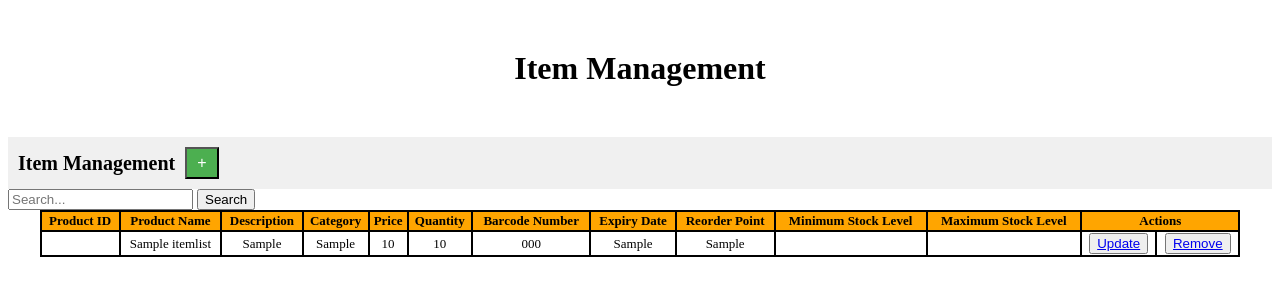
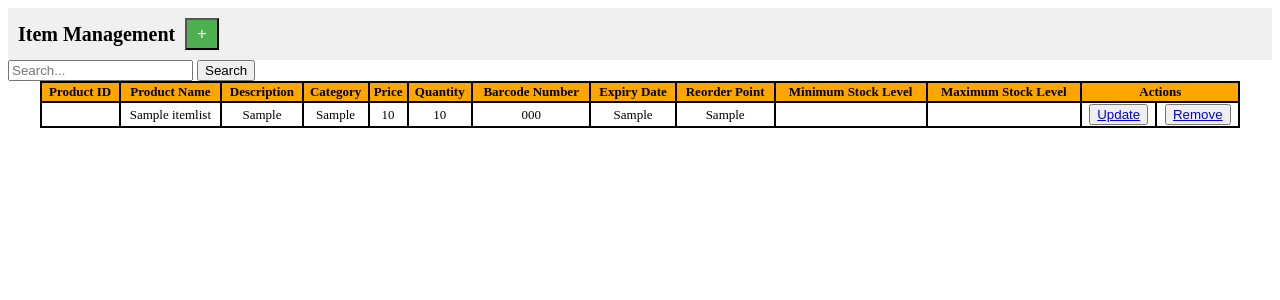
Before and after one commit to ViverIT1/WebBasedPOS, a PHP site: page /itemanage.php in a window 1280 px wide. Shown: the top 300 px of the page. Run offline with PHP 8.4, Linux system fonts and the light colour scheme; tables that the repository leaves empty or names only in its code hold one stand-in row (values such as "Sample post"); data that the repository does not hold is empty.

Commit message:
remove the h1

```diff
--- a/itemanage.php
+++ b/itemanage.php
@@ -18,9 +18,6 @@ if (!$result) {
 </head>
 
 <body>
-    <div class="title-container">
-        <h1 class="header-box">Item Management</h1>
-    </div>
         <div class="Header">
             <h2>Item Management</h2>
             <a href="ItemAdd.php"><button class="add-button" type="button">+</button></a>
```
